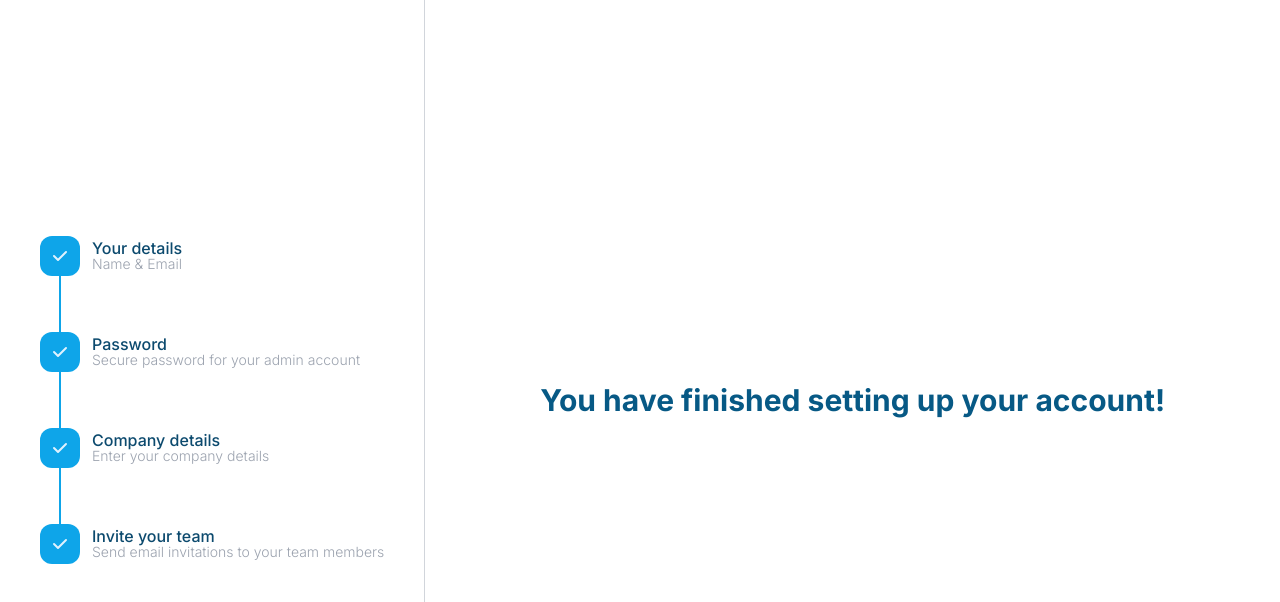
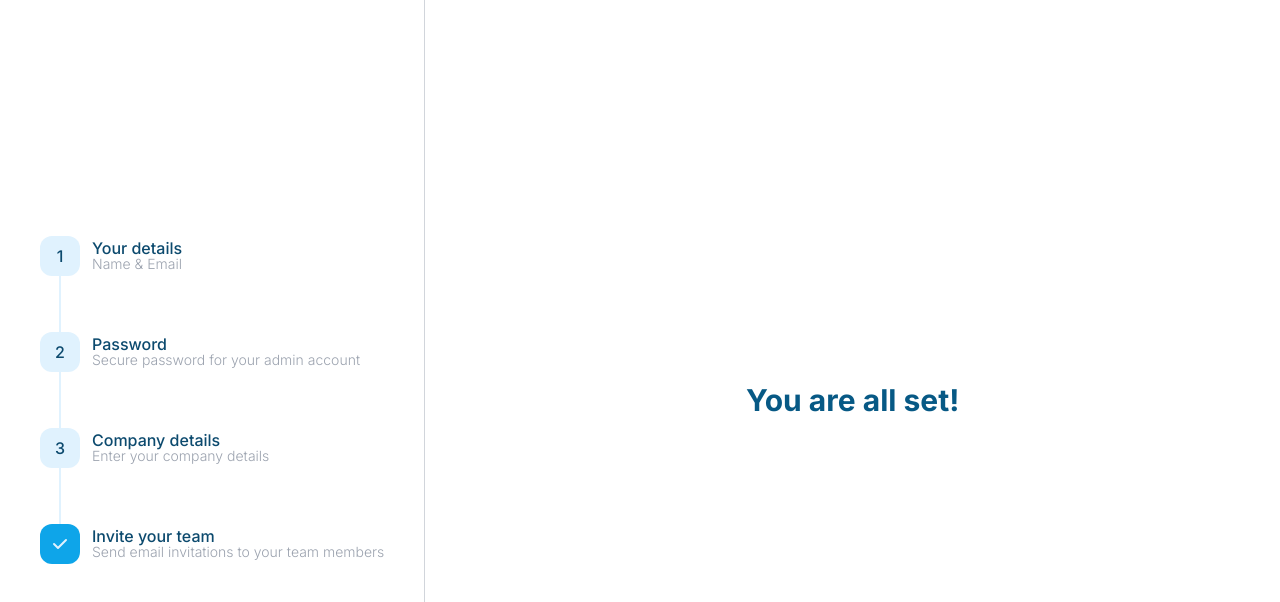
Before and after one commit to codemodemc2/codemode, a Vue app in the folder apps/client/: page /register/invite in a window 1280 px wide. Both pictures are taken after typing "Sample", "name@example.com" into the empty fields and a click on the button "Continue ->". Shown: the top 602 px of the page. Built offline with nearby package versions, Linux system fonts and the light colour scheme; no server answers.

Commit message:
Bolje animacije admin onboarding

```diff
--- a/apps/client/package.json
+++ b/apps/client/package.json
@@ -9,6 +9,7 @@
 		"lint": "eslint --ext .js,.vue src/"
 	},
 	"dependencies": {
+		"@headlessui/vue": "^1.6.0",
 		"@heroicons/vue": "^1.0.6",
 		"axios": "^0.26.1",
 		"pinia": "^2.0.13",
--- a/apps/client/src/components/Onboarding/AdminProgressBar.vue
+++ b/apps/client/src/components/Onboarding/AdminProgressBar.vue
@@ -1,26 +1,43 @@
 <template>
-  <Transition name="slide-fade">
-    <div
-      v-if="show"
-      class="flex flex-col gap-14 relative before:border before:ml-[19px] before:absolute before:h-full min-w-max before:border-brand-light"
-    >
-      <div v-for="link in links" :key="link.id" class="flex flex-row gap-3">
+  <TransitionRoot
+    appear
+    :show="true"
+    class="flex flex-col gap-14 relative before:border before:ml-[19px] before:absolute before:h-full min-w-max before:border-brand-light"
+    enter="transition-all duration-1000"
+    enter-from="opacity-0 translate-x-16"
+    enter-to="opacity-100 translate-y-0"
+    leave="transition-all duration-500"
+    leave-from="opacity-100"
+    leave-to="opacity-0 -translate-x-96"
+  >
+    <div v-for="link in links" :key="link.id">
+      <router-link :to="link.href" class="flex flex-row gap-3">
         <div
-          class="w-10 h-10 z-1 rounded-xl flex justify-center items-center relative transform transition-all duration-200"
+          class="w-10 h-10 z-1 rounded-xl flex justify-center items-center relative transform transition-all duration-500"
           :class="{
-            'bg-brand-primary': link.id < adminOnboardingStore.currentStep,
-            'after:absolute after:border after:border-brand-primary after:-bottom-14 after:h-16': link.id < adminOnboardingStore.currentStep && link.id < links.length,
+            'bg-brand-primary': adminOnboardingStore.steps[link.id].finished,
+            'after:absolute after:border after:border-brand-primary after:-bottom-14 after:h-14':
+              adminOnboardingStore.steps[link.id].finished && link.id < links.length,
             'border-brand-primary border-2 bg-white':
-              link.id == adminOnboardingStore.currentStep,
-            'bg-brand-light': link.id > adminOnboardingStore.currentStep,
+              link.id == adminOnboardingStore.currentStep && !adminOnboardingStore.steps[link.id].finished,
+            'bg-brand-light': !adminOnboardingStore.steps[link.id].finished && link.id != adminOnboardingStore.currentStep,
           }"
         >
-          <CheckIcon
-            v-if="link.id < adminOnboardingStore.currentStep"
-            class="w-5 h-5 text-brand-light"
-          />
+          <TransitionChild
+            v-if="adminOnboardingStore.steps[link.id].finished"
+            appear
+            :show="link.id < adminOnboardingStore.currentStep"
+            enter="transition-all transform duration-500"
+            enter-from="opacity-0 scale-0 rotate-[720deg]"
+            enter-to="opacity-100 scale-1 rotate-0"
+          >
+            <CheckIcon class="w-5 h-5 text-brand-light" />
+          </TransitionChild>
 
-          <p v-else class="font-medium z-20 text-brand-dark">
+          <p
+            v-if="!adminOnboardingStore.steps[link.id].finished"
+            class="font-medium z-20 text-brand-dark"
+          >
             {{ link.id }}
           </p>
         </div>
@@ -28,25 +45,24 @@
           <p class="text-brand-dark font-medium">{{ link.name }}</p>
           <p class="text-sm text-gray-400 font-light">{{ link.description }}</p>
         </div>
-      </div>
+      </router-link>
     </div>
-  </Transition>
+  </TransitionRoot>
 </template>
 
 <script setup>
-import { ref, onMounted } from "vue";
+import { ref } from "vue";
 import { CheckIcon } from "@heroicons/vue/solid";
 import { useAdminOnboardingStore } from "@/stores/admin_onboarding.js";
+import { TransitionRoot, TransitionChild } from "@headlessui/vue";
 
 const adminOnboardingStore = useAdminOnboardingStore();
-
-let show = ref(false);
 
 let links = ref([
   {
     name: "Your details",
     description: "Name & Email",
-    href: "/register",
+    href: "/register/user",
     id: 1,
   },
   {
@@ -64,26 +80,8 @@ let links = ref([
   {
     name: "Invite your team",
     description: "Send email invitations to your team members",
-    href: "/register/team",
+    href: "/register/invite",
     id: 4,
   },
 ]);
-
-onMounted(() => (show.value = true));
 </script>
-
-<style scoped>
-.slide-fade-enter-active {
-  transition: all 0.8s ease-out;
-}
-
-.slide-fade-leave-active {
-  transition: all 0.3s cubic-bezier(1, 0.5, 0.8, 1);
-}
-
-.slide-fade-enter-from,
-.slide-fade-leave-to {
-  transform: translateX(20px);
-  opacity: 0;
-}
-</style>
--- a/apps/client/src/router/index.js
+++ b/apps/client/src/router/index.js
@@ -31,7 +31,7 @@ const router = createRouter({
 			},
 			children: [
 				{
-					path: "",
+					path: "user",
 					name: "AdminUserDetailsStep",
 					component: () => import("@/views/Onboarding/Admin/UserDetailsStep.vue"),
 				},
--- a/apps/client/src/stores/admin_onboarding.js
+++ b/apps/client/src/stores/admin_onboarding.js
@@ -15,7 +15,7 @@ export const useAdminOnboardingStore = defineStore("admin_onboarding", {
 				finished: false,
 				data: {
 					password: "",
-					confirmPassword: ""
+					repeatPassword: ""
 				}
 			},
 			3: {
--- a/apps/client/src/views/Onboarding/Admin/FinishStep.vue
+++ b/apps/client/src/views/Onboarding/Admin/FinishStep.vue
@@ -1,18 +1,23 @@
 <template>
-  <Transition name="slide-fade">
-    <div
-      v-if="show"
+  <TransitionRoot
+    appear
+    :show="show"
     class="flex flex-col h-full w-full content-center justify-center"
+    enter="transition-all duration-1000"
+    enter-from="opacity-0 translate-x-96"
+    enter-to="opacity-100 translate-y-0"
+    leave="transition-all duration-500"
+    leave-from="opacity-100"
+    leave-to="opacity-0 -translate-x-96"
   >
     <div
       class="flex flex-col h-full w-1/3 content-center justify-center self-center gap-10 min-w-max"
     >
       <p class="text-3xl text-brand-medium self-center font-bold">
-          You have finished setting up your account!
+        You are all set!
       </p>
     </div>
-    </div>
-  </Transition>
+  </TransitionRoot>
 </template>
 
 <script setup>
@@ -22,6 +27,8 @@ import { useAdminOnboardingStore } from "@/stores/admin_onboarding.js";
 
 import router from "@/router";
 
+import { TransitionRoot } from "@headlessui/vue";
+
 const adminOnboardingStore = useAdminOnboardingStore();
 
 adminOnboardingStore.currentStep = 5;
@@ -30,35 +37,18 @@ let email = ref("");
 let username = ref("");
 
 let onSubmit = () => {
+  show.value = false;
   adminOnboardingStore.steps[adminOnboardingStore.currentStep].data.username =
     username.value;
   adminOnboardingStore.steps[adminOnboardingStore.currentStep].data.email =
     email.value;
   adminOnboardingStore.steps[adminOnboardingStore.currentStep].finished = true;
-
+  setTimeout(() => {
     router.push("/register/finish");
+  }, 500);
 };
 
 let show = ref(false);
 onMounted(() => (show.value = true));
 onBeforeUnmount(() => (show.value = false));
 </script>
-
-<style scoped>
-.slide-fade-enter-active {
-  transition: all 1s ease-out;
-}
-
-.slide-fade-leave-active {
-  transition: all 0.8s cubic-bezier(1, 0.5, 0.8, 1);
-}
-
-.slide-fade-enter-from {
-  transform: translateX(20px);
-  opacity: 0;
-}
-.slide-fade-leave-to {
-  transform: translateX(-20px);
-  opacity: 100;
-}
-</style>
--- a/apps/client/src/views/Onboarding/Admin/HomeView.vue
+++ b/apps/client/src/views/Onboarding/Admin/HomeView.vue
@@ -5,7 +5,7 @@
     >
       <AdminProgressBarVue />
     </div>
-    <div class="max-h-screen min-h-screen w-full">
+    <div class="max-h-screen min-h-screen w-full overflow-hidden">
       <router-view />
     </div>
   </div>
--- a/apps/client/src/views/Onboarding/Admin/PasswordStep.vue
+++ b/apps/client/src/views/Onboarding/Admin/PasswordStep.vue
@@ -1,8 +1,14 @@
 <template>
-  <Transition name="slide-fade">
-    <div
-      v-if="show"
+  <TransitionRoot
+    appear
+    :show="show"
     class="flex flex-col h-full w-full content-center justify-center"
+    enter="transition-all duration-500"
+    enter-from="opacity-0 translate-x-96"
+    enter-to="opacity-100 translate-y-0"
+    leave="transition-all duration-500"
+    leave-from="opacity-100"
+    leave-to="opacity-0 -translate-x-96"
   >
     <div
       class="flex flex-col h-full w-1/3 content-center justify-center self-center gap-10 min-w-max"
@@ -35,17 +41,15 @@
 
             <div class="relative col-span-2 w-full">
               <input
-                  id="password"
-                  v-model="password"
+                id="password2"
+                v-model="repeatPassword"
                 :type="showPassword1 ? 'text' : 'password'"
                 name="password"
                 placeholder="Repeat password"
                 class="form-input-style peer placeholder-transparent"
                 required
               />
-                <label for="password" class="input-label"
-                  >Repeat password</label
-                >
+              <label for="password2" class="input-label">Repeat password</label>
               <div
                 class="absolute top-3 right-5 w-5 text-brand-dark"
                 @click="showPassword1 = !showPassword1"
@@ -55,12 +59,14 @@
               </div>
             </div>
             <button class="submit-button mt-5">Continue -></button>
+            <button class="secondary-button mt-5" @click="$router.go(-1)">
+              Back
+            </button>
           </form>
         </div>
       </div>
     </div>
-    </div>
-  </Transition>
+  </TransitionRoot>
 </template>
 
 <script setup>
@@ -69,48 +75,39 @@ import { EyeIcon, EyeOffIcon } from "@heroicons/vue/solid";
 
 import { useAdminOnboardingStore } from "@/stores/admin_onboarding.js";
 
+import { TransitionRoot } from "@headlessui/vue";
+
 import router from "@/router";
 
 const adminOnboardingStore = useAdminOnboardingStore();
 
 adminOnboardingStore.currentStep = 2;
 
-let email = ref("");
-let username = ref("");
+let password = ref(
+  adminOnboardingStore.steps[adminOnboardingStore.currentStep].data.password
+);
+let repeatPassword = ref(
+  adminOnboardingStore.steps[adminOnboardingStore.currentStep].data
+    .repeatPassword
+);
 let showPassword = ref(false);
 
 let showPassword1 = ref(false);
 
 let onSubmit = () => {
-  adminOnboardingStore.steps[adminOnboardingStore.currentStep].data.username =
-    username.value;
-  adminOnboardingStore.steps[adminOnboardingStore.currentStep].data.email =
-    email.value;
+  show.value = false;
+  adminOnboardingStore.steps[adminOnboardingStore.currentStep].data.password =
+    password.value;
+  adminOnboardingStore.steps[
+    adminOnboardingStore.currentStep
+  ].data.repeatPassword = repeatPassword.value;
   adminOnboardingStore.steps[adminOnboardingStore.currentStep].finished = true;
-
+  setTimeout(() => {
     router.push("/register/company");
+  }, 500);
 };
 
 let show = ref(false);
 onMounted(() => (show.value = true));
 onBeforeUnmount(() => (show.value = false));
 </script>
-
-<style scoped>
-.slide-fade-enter-active {
-  transition: all 1s ease-out;
-}
-
-.slide-fade-leave-active {
-  transition: all 0.8s cubic-bezier(1, 0.5, 0.8, 1);
-}
-
-.slide-fade-enter-from {
-  transform: translateX(20px);
-  opacity: 0;
-}
-.slide-fade-leave-to {
-  transform: translateX(-20px);
-  opacity: 100;
-}
-</style>
--- a/apps/client/src/views/Onboarding/Admin/UserDetailsStep.vue
+++ b/apps/client/src/views/Onboarding/Admin/UserDetailsStep.vue
@@ -1,8 +1,14 @@
 <template>
-  <Transition name="slide-fade">
-    <div
-      v-if="show"
+  <TransitionRoot
+    appear
+    :show="show"
     class="flex flex-col h-full w-full content-center justify-center"
+    enter="transition-all duration-500"
+    enter-from="opacity-0 translate-x-96"
+    enter-to="opacity-100 translate-y-0"
+    leave="transition-all duration-500"
+    leave-from="opacity-100"
+    leave-to="opacity-0 -translate-x-96"
   >
     <div
       class="flex flex-col h-full w-1/3 content-center justify-center self-center gap-10 min-w-max"
@@ -41,8 +47,7 @@
         </div>
       </div>
     </div>
-    </div>
-  </Transition>
+  </TransitionRoot>
 </template>
 
 <script setup>
@@ -52,41 +57,29 @@ import { useAdminOnboardingStore } from "@/stores/admin_onboarding.js";
 
 import router from "@/router";
 
+import { TransitionRoot } from "@headlessui/vue";
+
 const adminOnboardingStore = useAdminOnboardingStore();
 
 adminOnboardingStore.currentStep = 1;
 
-let email = ref("");
-let username = ref("");
+let show = ref(false);
+let email = ref(adminOnboardingStore.steps[1].data.email);
+let username = ref(adminOnboardingStore.steps[1].data.username);
 
 let onSubmit = () => {
-  adminOnboardingStore.steps[adminOnboardingStore.currentStep].data.username = username.value;
-  adminOnboardingStore.steps[adminOnboardingStore.currentStep].data.email = email.value;
+  show.value = false;
+  adminOnboardingStore.steps[adminOnboardingStore.currentStep].data.username =
+    username.value;
+  adminOnboardingStore.steps[adminOnboardingStore.currentStep].data.email =
+    email.value;
   adminOnboardingStore.steps[adminOnboardingStore.currentStep].finished = true;
 
+  setTimeout(() => {
     router.push("/register/password");
+  }, 500);
 };
 
-let show = ref(false);
 onMounted(() => (show.value = true));
 onBeforeUnmount(() => (show.value = false));
 </script>
-
-<style scoped>
-.slide-fade-enter-active {
-  transition: all 1s ease-out;
-}
-
-.slide-fade-leave-active {
-  transition: all 0.8s cubic-bezier(1, 0.5, 0.8, 1);
-}
-
-.slide-fade-enter-from {
-  transform: translateX(20px);
-  opacity: 0;
-}
-.slide-fade-leave-to {
-  transform: translateX(-20px);
-  opacity: 100;
-}
-</style>
```
Also changed, not shown: apps/client/src/assets/base.css (+9 -2 lines), apps/client/src/views/Onboarding/Admin/CompanyDetailsStep.vue (+19 -27 lines), apps/client/src/views/Onboarding/Admin/InviteTeamStep.vue (+15 -25 lines). Lines whose indentation alone changed are shown as unchanged.
